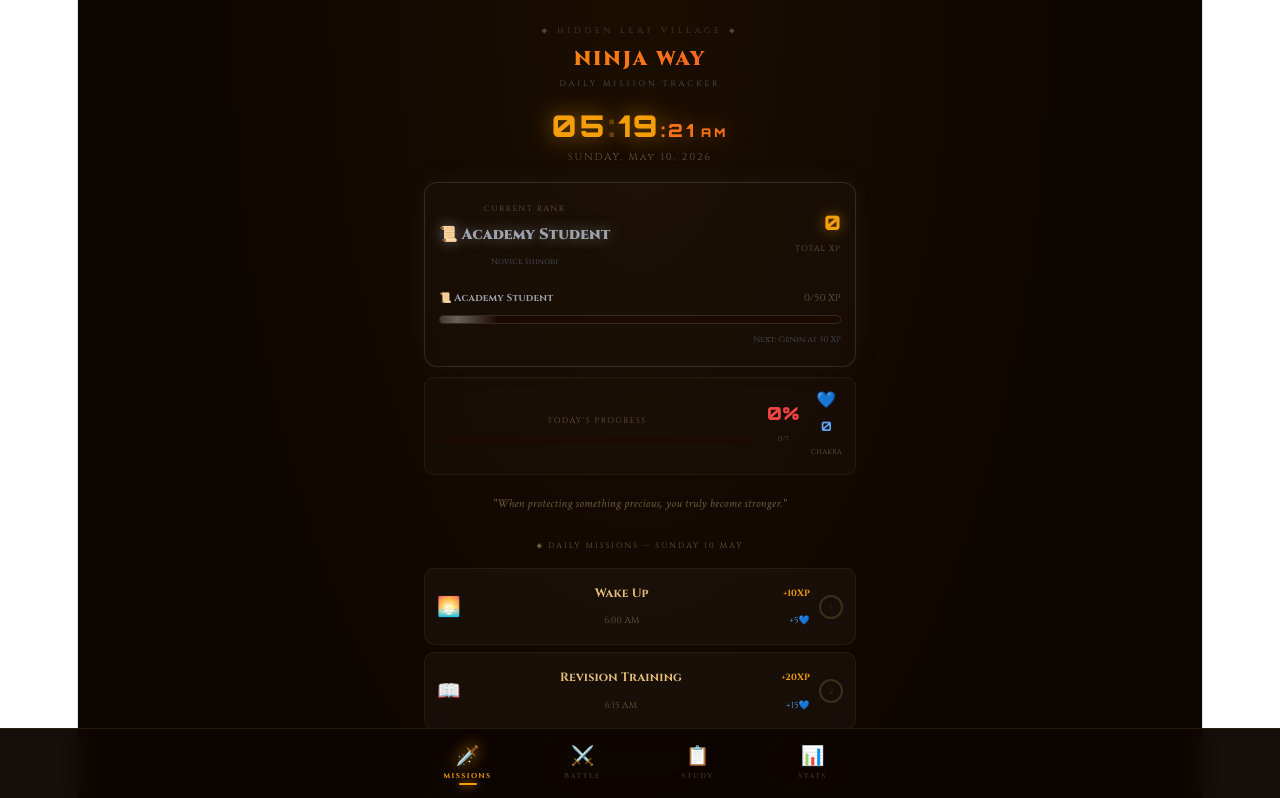
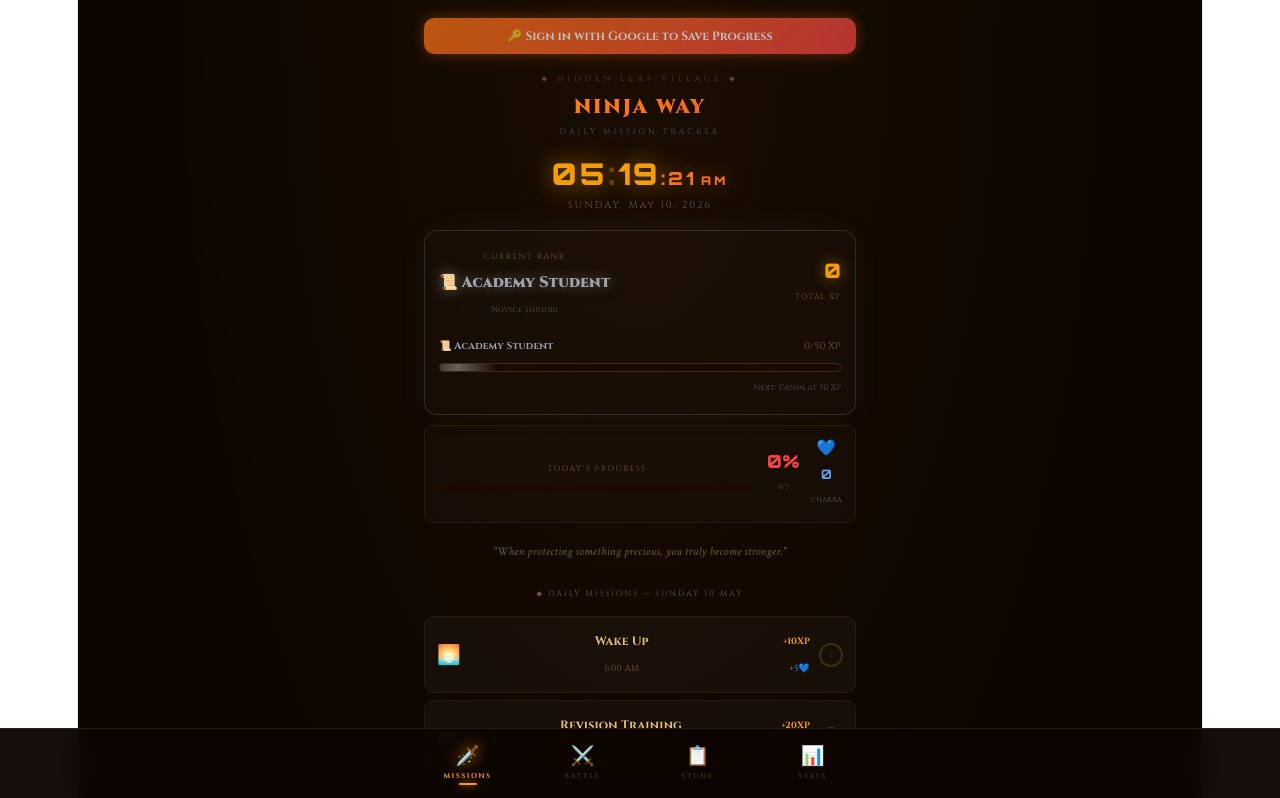
Before and after one commit to Deeksha-indomite/ninja-way, a React (Vite) app: page / in a window 1280 px wide. Shown: the top 798 px of the page. Built offline with nearby package versions, Linux system fonts and the light colour scheme.

Commit message:
add google login

```diff
--- a/package.json
+++ b/package.json
@@ -10,6 +10,7 @@
     "preview": "vite preview"
   },
   "dependencies": {
+    "@supabase/supabase-js": "^2.105.4",
     "framer-motion": "^12.38.0",
     "react": "^19.2.5",
     "react-dom": "^19.2.5"
--- a/src/App.jsx
+++ b/src/App.jsx
@@ -1,6 +1,6 @@
 import { useState, useEffect, useRef } from "react";
 import { motion, AnimatePresence } from "framer-motion";
-
+import{supabase}from'./supabase'
 const DEFAULT_TASKS = [
   { id:1, time:"6:00 AM",         task:"Wake Up",            icon:"🌅", xp:10, chakra:5,  category:"morning"  },
   { id:2, time:"6:15 AM",         task:"Revision Training",  icon:"📖", xp:20, chakra:15, category:"study"    },
@@ -173,6 +173,27 @@
 }
 
 export default function App(){
+  const [user, setUser] = useState(null);
+
+useEffect(() => {
+  supabase.auth.getSession().then(({ data: { session } }) => {
+    setUser(session?.user ?? null);
+  });
+  supabase.auth.onAuthStateChange((_event, session) => {
+    setUser(session?.user ?? null);
+  });
+}, []);
+
+async function signInWithGoogle() {
+  await supabase.auth.signInWithOAuth({
+    provider: 'google',
+    options: { redirectTo: 'https://ninja-way.vercel.app' }
+  });
+}
+
+async function signOut() {
+  await supabase.auth.signOut();
+}
   const now=useLiveTime();
   const[tab,setTab]=useState("missions");
   const[tasks,setTasks]=useState([]);
@@ -322,7 +343,30 @@
 
       <div style={{padding:"18px 14px 0",maxWidth:460,margin:"0 auto"}}>
         <div style={{textAlign:"center",marginBottom:14}}>
-          <motion.div animate={{opacity:[.7,1,.7]}} transition={{repeat:Infinity,duration:3}} style={{fontSize:8,letterSpacing:4,color:"#6b5a3e",marginBottom:5}}>⬥ HIDDEN LEAF VILLAGE ⬥</motion.div>
+          <motion.div animate={{opacity:[.7,1,.7]}} transition={{repeat:Infinity,duration:3}} style={{fontSize:8,letterSpacing:4,color:"#6b5a3e",marginBottom:5}}>{!user ? (
+  <motion.button onClick={signInWithGoogle}
+    whileHover={{scale:1.05}} whileTap={{scale:.95}}
+    style={{width:"100%",padding:"10px",marginBottom:12,borderRadius:10,
+      background:"linear-gradient(135deg,#f97316,#ef4444)",border:"none",
+      color:"#fff",fontFamily:"'Cinzel',serif",fontWeight:700,fontSize:12,
+      cursor:"pointer",boxShadow:"0 0 14px #f9731677"}}>
+    🔑 Sign in with Google to Save Progress
+  </motion.button>
+) : (
+  <div style={{display:"flex",justifyContent:"space-between",alignItems:"center",
+    marginBottom:12,padding:"8px 12px",borderRadius:10,
+    background:"rgba(255,255,255,.02)",border:"1px solid rgba(255,200,100,.07)"}}>
+    <span style={{fontFamily:"'Cinzel',serif",fontSize:11,color:"#f59e0b"}}>
+      👤 {user.email}
+    </span>
+    <motion.button onClick={signOut} whileTap={{scale:.95}}
+      style={{padding:"4px 10px",borderRadius:6,background:"transparent",
+        border:"1px solid #ef4444",color:"#ef4444",fontFamily:"'Cinzel',serif",
+        fontSize:9,cursor:"pointer"}}>
+      Sign Out
+    </motion.button>
+  </div>
+)}⬥ HIDDEN LEAF VILLAGE ⬥</motion.div>
           <div style={{fontFamily:"'Cinzel',serif",fontWeight:900,fontSize:20,background:"linear-gradient(135deg,#f59e0b,#f97316,#ef4444)",WebkitBackgroundClip:"text",WebkitTextFillColor:"transparent",letterSpacing:2,lineHeight:1}}>NINJA WAY</div>
           <div style={{fontSize:8,color:"#4b5563",letterSpacing:3,marginTop:2}}>DAILY MISSION TRACKER</div>
         </div>
--- /dev/null
+++ b/src/supabase.js
@@ -0,0 +1,6 @@
+import { createClient } from '@supabase/supabase-js'
+
+const supabaseUrl = 'https://qutqpomaccgkrfbpzlpj.supabase.co'
+const supabaseKey = 'sb_publishable_0_SruO6voYxD02xEDm8KjQ_XsDCwI3B'
+
+export const supabase = createClient(supabaseUrl, supabaseKey)
```
Also changed, not shown: 1 other file (tests, documents, lock files or other folders).
